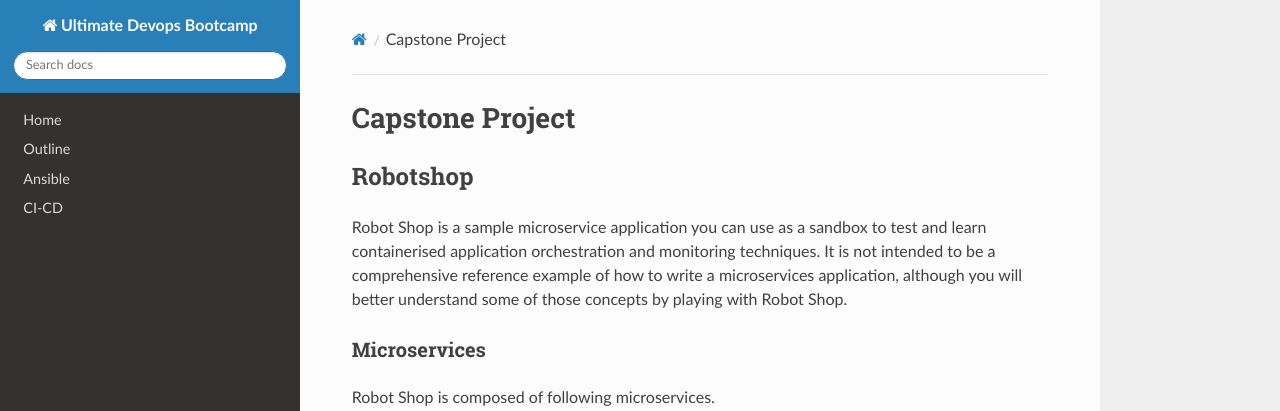
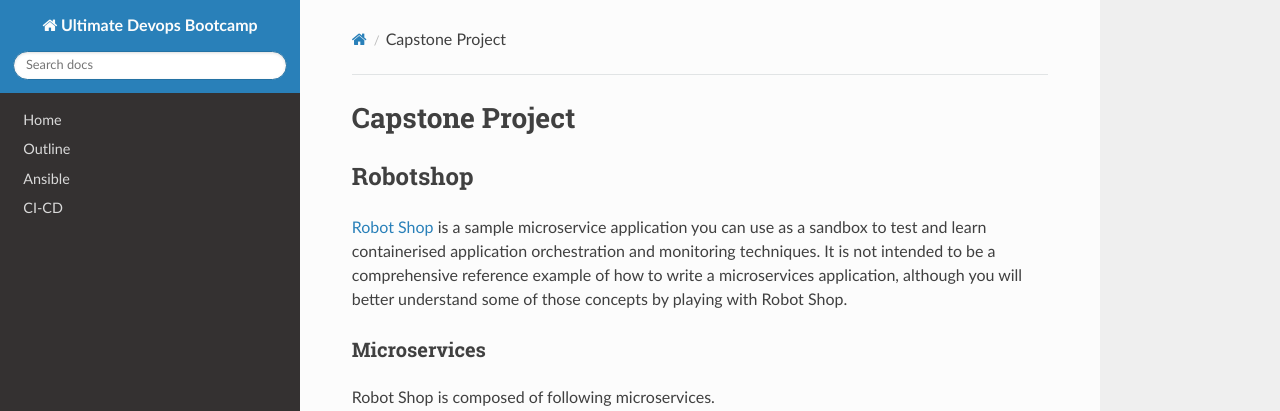
Before and after one commit to schoolofdevops/ultimate-devops-bootcamp, an MkDocs documentation site: the page built from chapters/capstone-project.md, in a window 1280 px wide and 900 px high. Shown: the top 411 px of the window. Built offline with MkDocs 1.6.1, drawn with Linux system fonts in a browser that asks for light colours; nearby versions of some CDN libraries; old or Windows-style settings are respelled for this version of MkDocs; part of the change alters nothing that is shown; some of the changed text lies outside the part shown.

````diff
--- a/chapters/capstone-project.md
+++ b/chapters/capstone-project.md
@@ -1,6 +1,6 @@
 # Capstone Project
 ## Robotshop
-Robot Shop is a sample microservice application you can use as a sandbox to test and learn containerised application orchestration and monitoring techniques. It is not intended to be a comprehensive reference example of how to write a microservices application, although you will better understand some of those concepts by playing with Robot Shop.
+[Robot Shop](https://github.com/devopsdemoapps/robot-shop) is a sample microservice application you can use as a sandbox to test and learn containerised application orchestration and monitoring techniques. It is not intended to be a comprehensive reference example of how to write a microservices application, although you will better understand some of those concepts by playing with Robot Shop.
 ### Microservices
 Robot Shop is composed of following microservices.
 ```
@@ -62,7 +62,7 @@ Robot Shop
   *  **Tools involved**:
         * Docker
 
-#### Step 5:
+#### Step 6:
   Create Jenkins jobs which create and pushe `Docker images` for the following services.
   * **Services**:
       * Web
@@ -77,7 +77,7 @@ Robot Shop
       * Jenkins
       * Docker
 
-#### Step 6:
+#### Step 7:
   Create a `Docker-compose` file for the Robot Shop application with following properties.
   *  **Services**:
       * Web
@@ -126,9 +126,9 @@ Robot Shop
 
 
 *  **Tools involved**:
-  * Docker
+    * Docker
 
-#### Step 7:
+#### Step 8:
 Create a `GKE` Clsuter, Create K8s manifests for the entire stack and deploy them.
 *  **Tools involved**:
     * GCP
````
